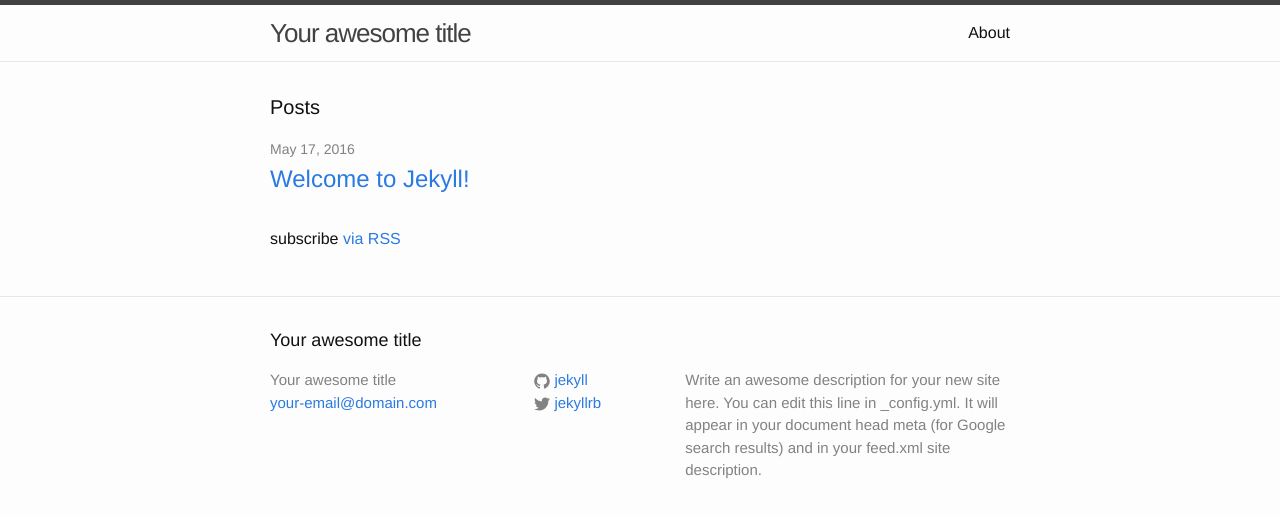
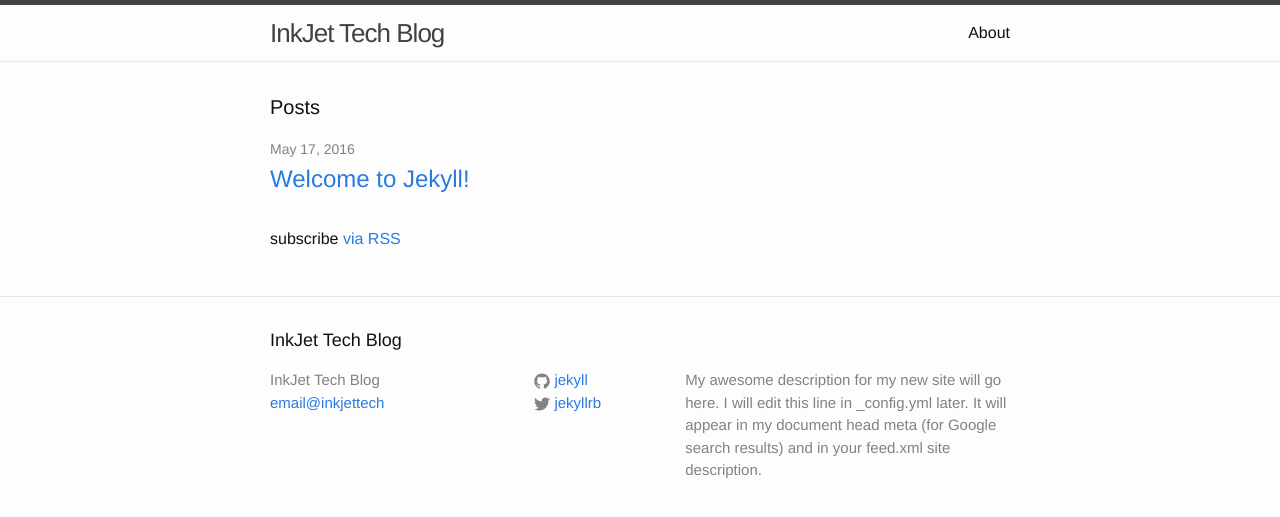
Before and after one commit to tblakex01/tblakex01.github.io, a Jekyll site: the page built from index.html, in a window 1280 px wide. Shown: the top 517 px of the page. Built offline with Jekyll 4.4.1, drawn with Linux system fonts in a browser that asks for light colours.

Commit message:
Initial Commit

```diff
--- a/_config.yml
+++ b/_config.yml
@@ -6,11 +6,11 @@
 # 'jekyll serve'. If you change this file, please restart the server process.
 
 # Site settings
-title: Your awesome title
-email: your-email@domain.com
+title: InkJet Tech Blog
+email: email@inkjettech
 description: > # this means to ignore newlines until "baseurl:"
-  Write an awesome description for your new site here. You can edit this
-  line in _config.yml. It will appear in your document head meta (for
+  My awesome description for my new site will go here. I will edit this
+  line in _config.yml later. It will appear in my document head meta (for
   Google search results) and in your feed.xml site description.
 baseurl: "" # the subpath of your site, e.g. /blog
 url: "http://yourdomain.com" # the base hostname & protocol for your site
```
